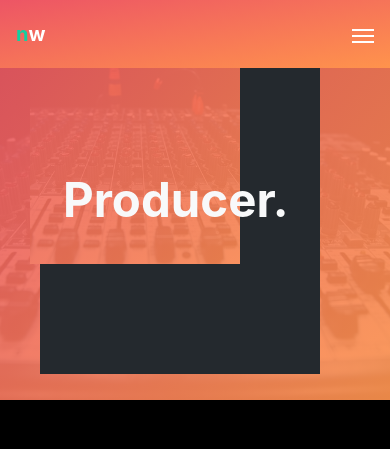
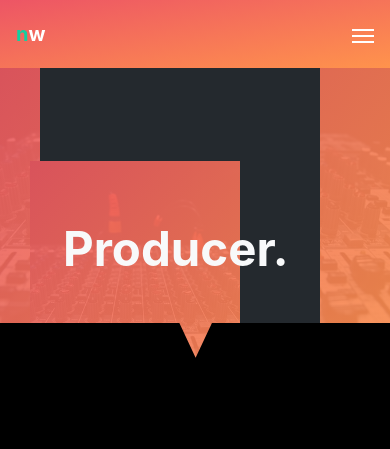
Before and after one commit to masonmedia-projects/neil-whitford, a PHP site: page /producer.php in a window 390 px wide. Shown: the top 449 px of the page. Run offline with PHP 8.4, Linux system fonts and the light colour scheme; data that the repository does not hold is empty; some libraries are stand-ins or nearby versions; some web fonts are replaced.

Commit message:
Update to footer first col page links, added a page banner svg down arrow plus a glyph arrow to suggest scrolling down the page

```diff
--- a/assets/css/main.css
+++ b/assets/css/main.css
@@ -388,8 +388,6 @@ a:hover {
     line-height: 100%;
 }
 
-/* text */
-
 .drop-shadow {
     -webkit-filter: drop-shadow(3px 3px 2px rgba(0,0,0,.7));
     filter: drop-shadow(3px 3px 2px rgba(0,0,0,.7));
@@ -508,6 +506,97 @@ a:hover {
 .shape-diamond-sm {
     height: 300px;
     width: 300px;
+}
+
+/* banner dividers */
+
+.custom-shape-divider-bottom-1591984784 {
+    position: absolute;
+    bottom: 0;
+    left: 0;
+    width: 100%;
+    overflow: hidden;
+    line-height: 0;
+    transform: rotate(180deg);
+}
+
+.custom-shape-divider-bottom-1591984784 svg {
+    position: relative;
+    display: block;
+    width: calc(100% + 1.3px);
+    height: 150px;
+}
+
+.custom-shape-divider-bottom-1591984784 .shape-fill {
+    fill: #000000;
+}
+
+/* angle */
+
+.custom-shape-divider-bottom-1591985341 {
+    position: absolute;
+    bottom: 0;
+    left: 0;
+    width: 100%;
+    overflow: hidden;
+    line-height: 0;
+    transform: rotate(180deg);
+}
+
+.custom-shape-divider-bottom-1591985341 svg {
+    position: relative;
+    display: block;
+    width: calc(100% + 1.3px);
+    height: 154px;
+    transform: rotateY(180deg);
+}
+
+.custom-shape-divider-bottom-1591985341 .shape-fill {
+    fill: #000000;
+}
+
+/* arrow down big */
+
+.custom-shape-divider-bottom-1591986895 {
+    position: absolute;
+    bottom: 0;
+    left: 0;
+    width: 100%;
+    overflow: hidden;
+    line-height: 0;
+}
+
+.custom-shape-divider-bottom-1591986895 svg {
+    position: relative;
+    display: block;
+    width: calc(100% + 1.3px);
+    height: 100px;
+}
+
+.custom-shape-divider-bottom-1591986895 .shape-fill {
+    fill: #000000;
+}
+
+/* arrow down small */
+
+.custom-shape-divider-bottom-1591986748 {
+    position: absolute;
+    bottom: 0;
+    left: 0;
+    width: 100%;
+    overflow: hidden;
+    line-height: 0;
+}
+
+.custom-shape-divider-bottom-1591986748 svg {
+    position: relative;
+    display: block;
+    width: calc(100% + 1.3px);
+    height: 77px;
+}
+
+.custom-shape-divider-bottom-1591986748 .shape-fill {
+    fill: #000000;
 }
 
 /* swup animation transitions */
--- a/includes/components/page_banner_component.php
+++ b/includes/components/page_banner_component.php
@@ -12,4 +12,27 @@ class="row relative min-700 min--100 text-light relative p-5 m-0 <?php echo $row
     </h1>
   </div>
   <div class="offset-lg-6"></div>
+  <!-- arrow inverted -->
+  <!-- <div class="custom-shape-divider-bottom-1591984784">
+    <svg data-name="Layer 1" xmlns="http://www.w3.org/2000/svg" viewBox="0 0 1200 120" preserveAspectRatio="none">
+        <path d="M649.97 0L550.03 0 599.91 54.12 649.97 0z" class="shape-fill"></path>
+    </svg>
+  </div> -->
+  <!-- arrow down big -->
+  <!-- <div class="custom-shape-divider-bottom-1591986895">
+    <svg data-name="Layer 1" xmlns="http://www.w3.org/2000/svg" viewBox="0 0 1200 120" preserveAspectRatio="none">
+        <path d="M649.97 0L599.91 54.12 550.03 0 0 0 0 120 1200 120 1200 0 649.97 0z" class="shape-fill"></path>
+    </svg>
+  </div> -->
+  <div
+  class="display-4 font-weight-light drop-shadow align-self-center mx-auto d-none d-lg-block"
+  style="margin-bottom: -50px"
+  data-aos="zoom-in-down">↓</div>
+  <!-- arrow down small -->
+  <div class="custom-shape-divider-bottom-1591986748">
+    <svg data-name="Layer 1" xmlns="http://www.w3.org/2000/svg" viewBox="0 0 1200 120" preserveAspectRatio="none">
+        <path d="M649.97 0L599.91 54.12 550.03 0 0 0 0 120 1200 120 1200 0 649.97 0z" class="shape-fill"></path>
+    </svg>
+  </div>
+
 </div>
--- a/includes/footer.php
+++ b/includes/footer.php
@@ -1,17 +1,14 @@
 <div class="container-fluid relative bg-black">
     <div class="row px-3 pt-3 pb-0 min-300">
-      <!-- <div class="col-lg-3 col-md-6 d-flex flex-column justify-content-center align-items-start p-4 shadow">
-          <h1 class="display-1 text-light font-weight-bold"><span class="text-success">n</span>w</h1>
-      </div> -->
       <div class="col-lg-3 col-md-6 d-flex flex-column justify-content-center align-items-start p-4">
-        <a href="http://www.oakwoodguitarschool.com/" target="_blank">
-            <h2>guitar</h2>
+        <a href="/guitarist.php" target="_blank">
+            <h2>guitarist</h2>
         </a>
-        <a href="https://soundcloud.com/whitfordguitar" target="_blank">
-            <h2>production</h2>
+        <a href="/producer.php" target="_blank">
+            <h2>producer</h2>
         </a>
-        <a href="https://soundbetter.com/profiles/8883-neil-whitford" target="_blank">
-            <h2>education</h2>
+        <a href="/educator.php" target="_blank">
+            <h2>educator</h2>
         </a>
       </div>
       <div class="col-lg-3 col-md-6 d-flex flex-column justify-content-center align-items-start text-left p-4">
--- a/producer.php
+++ b/producer.php
@@ -4,17 +4,18 @@ $navClass="bg-gradient-red-orange navbar-dark";
 include 'includes/header.php'; ?>
 
 <div class="container-fluid relative m-0 p-0" data-aos="fade">
-  <!-- banner
+  <!-- banner-->
   <?php
   $rowClass="bg--img-producer text-light";
   $shapeBig="bg-github shape-square-lg";
   $shapeSmall="shape-square-sm bg--img-producer";
   $pageTitle="Producer.";
   include './includes/components/page_banner_component.php';
-  ?> -->
+  ?>
 
-  <div class="row bg--img-producer min-400 text-light relative p-5 m-0">
-    <!-- shapes -->
+  <!-- <div class="row bg--img-producer min-400 text-light relative p-5 m-0">
+
+    shapes
     <?php
     $shapeBig="bg-github shape-square-lg";
     $shapeSmall="shape-square-sm bg--img-producer";
@@ -25,7 +26,7 @@ include 'includes/header.php'; ?>
         Producer.
       </h1>
     </div>
-  </div>
+  </div> -->
 
 
   <div class="row relative bg-black text-light p-5">
```
Also changed, not shown: includes/nav.php (+0 -12 lines).
